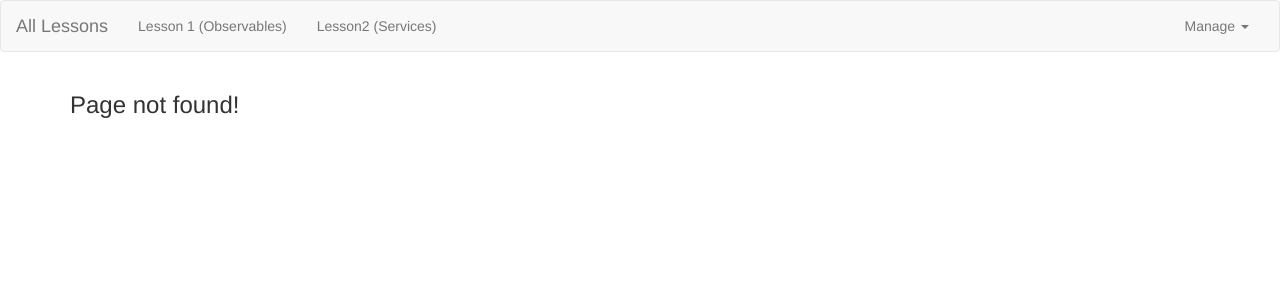
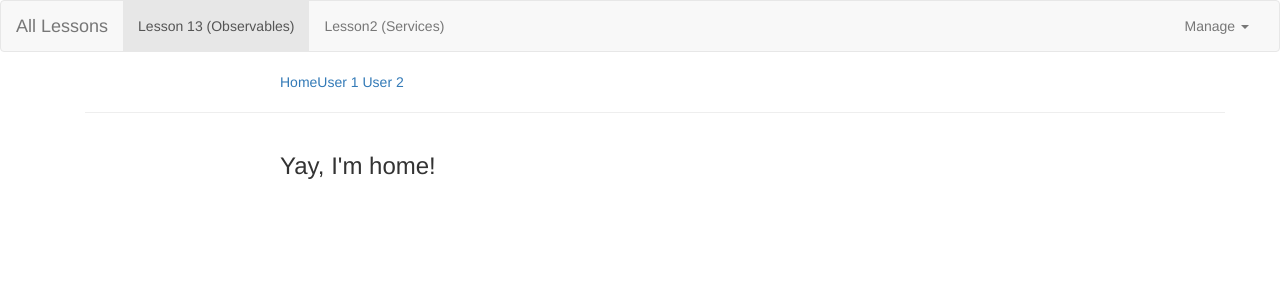
Before and after one commit to ishmaelillo1/All, an Angular app: page /Observables/Home in a window 1280 px wide. Before the commit this address led to /not-found. Shown: the top 300 px of the page. Built offline with nearby package versions, Linux system fonts and the light colour scheme.

Commit message:
Observables End

```diff
--- a/src/app/Lessons/Observables/app-observables/app-observables.component.html
+++ b/src/app/Lessons/Observables/app-observables/app-observables.component.html
@@ -1,3 +1,15 @@
-<p>
-  app-observables works!
-</p>
+<div class="container">
+  <div class="row">
+    <div class="col-xs-12 col-sm-10 col-md-8 col-sm-offset-1 col-md-offset-2">
+      <a routerLink="Home">Home</a>
+      <a [routerLink]="['user', 1]">User 1 {{user1Activated ? '(activated)' : ''}} </a>
+      <a [routerLink]="['user', 2]">User 2 {{user2Activated ? '(activated)' : ''}}</a>
+    </div>
+  </div>
+  <hr>
+  <div class="row">
+    <div class="col-xs-12 col-sm-10 col-md-8 col-sm-offset-1 col-md-offset-2">
+      <router-outlet></router-outlet>
+    </div>
+  </div>
+</div>
--- a/src/app/Lessons/Observables/app-observables/app-observables.component.ts
+++ b/src/app/Lessons/Observables/app-observables/app-observables.component.ts
@@ -1,4 +1,5 @@
 import { Component, OnInit } from '@angular/core';
+import { UsersService } from '../users.service';
 
 @Component({
   selector: 'app-app-observables',
@@ -6,10 +7,20 @@ import { Component, OnInit } from '@angular/core';
   styleUrls: ['./app-observables.component.css']
 })
 export class AppObservablesComponent implements OnInit {
-
-  constructor() { }
+  user1Activated = false;
+  user2Activated = false;
+  constructor(private usersServie: UsersService) { }
 
   ngOnInit() {
+    this.usersServie.userActivated.subscribe(
+      (id: number) => {
+        if (id === 1) {
+          this.user1Activated = true;
+        } else if (id === 2) {
+          this.user2Activated = true;
+        }
+      }
+    );
   }
 
 }
--- a/src/app/Lessons/Observables/home-observables/home-observables.component.html
+++ b/src/app/Lessons/Observables/home-observables/home-observables.component.html
@@ -1,3 +1 @@
-<p>
-  home-observables works!
-</p>
+<h3>Yay, I'm home!</h3>
--- a/src/app/Lessons/Observables/home-observables/home-observables.component.ts
+++ b/src/app/Lessons/Observables/home-observables/home-observables.component.ts
@@ -1,15 +1,61 @@
-import { Component, OnInit } from '@angular/core';
-
+import { Component, OnInit, OnDestroy } from '@angular/core';
+import { Observable } from 'rxjs/Observable';
+import 'rxjs/Rx';
+import { Observer } from 'rxjs/Observer';
+import { Subscription } from 'rxjs/Subscription';
 @Component({
   selector: 'app-home-observables',
   templateUrl: './home-observables.component.html',
   styleUrls: ['./home-observables.component.css']
 })
-export class HomeObservablesComponent implements OnInit {
-
+export class HomeObservablesComponent implements OnInit, OnDestroy {
+  numbersObsSubscription: Subscription;
+  customObsSubscription: Subscription;
   constructor() { }
 
   ngOnInit() {
+    const myNumbers = Observable.interval(1000)
+      .map(
+        (data: number) => {
+          return data * 2;
+        }
+      );
+    this.numbersObsSubscription = myNumbers.subscribe(
+      (number: number) => {
+        console.log(number);
+      }
+    );
+
+    const myObservable = Observable.create((observer: Observer<string> ) => {
+      setTimeout(() => {
+        observer.next('first package'); // Pushes the next data package
+      }, 2000);
+      setTimeout(() => {
+        observer.next('second package'); // Pushes the next data package
+      }, 4000);
+      // setTimeout(() => {
+      //   observer.error('this does not work!'); // Pushes the next data package
+      // }, 5000);
+      setTimeout(() => {
+        observer.complete(); // Pushes the next data package
+      }, 5000);
+    });
+
+    this.customObsSubscription = myObservable.subscribe(
+      (data: string) => {
+        console.log (data);
+      },
+      (error: string) => {
+        console.log(error);
+      },
+      () => {
+        console.log('completed');
+      }
+    );
   }
 
+  ngOnDestroy(){
+    this.numbersObsSubscription.unsubscribe();
+    this.customObsSubscription.unsubscribe();
+  }
 }
--- a/src/app/Lessons/Observables/user-observables/user-observables.component.html
+++ b/src/app/Lessons/Observables/user-observables/user-observables.component.html
@@ -1,3 +1,2 @@
-<p>
-  user-observables works!
-</p>
+<p>User with <strong>ID {{ id }}</strong> was loaded</p>
+<button class="btn btn-primary" (click)="onActivate()">Activate</button>
--- a/src/app/Lessons/Observables/user-observables/user-observables.component.ts
+++ b/src/app/Lessons/Observables/user-observables/user-observables.component.ts
@@ -1,4 +1,6 @@
 import { Component, OnInit } from '@angular/core';
+import { ActivatedRoute, Params } from '@angular/router';
+import { UsersService } from '../users.service';
 
 @Component({
   selector: 'app-user-observables',
@@ -6,10 +8,20 @@ import { Component, OnInit } from '@angular/core';
   styleUrls: ['./user-observables.component.css']
 })
 export class UserObservablesComponent implements OnInit {
+  id: number;
 
-  constructor() { }
+
+  constructor(private route: ActivatedRoute, private usersService: UsersService) { }
 
   ngOnInit() {
+    this.route.params
+      .subscribe(
+        (params: Params) => {
+          this.id = +params['id'];
+        }
+      );
   }
-
+  onActivate() {
+    this.usersService.userActivated.next(this.id);
+  }
 }
--- /dev/null
+++ b/src/app/Lessons/Observables/users.service.ts
@@ -0,0 +1,5 @@
+import { Subject } from 'rxjs/Subject';
+
+export class UsersService {
+  userActivated = new Subject();
+}
--- a/src/app/app.module.ts
+++ b/src/app/app.module.ts
@@ -12,6 +12,7 @@ import { HomeObservablesComponent } from './Lessons/Observables/home-observables
 import { UserObservablesComponent } from './Lessons/Observables/user-observables/user-observables.component';
 import { AppObservablesComponent } from './Lessons/Observables/app-observables/app-observables.component';
 
+import { UsersService } from './Lessons/Observables/users.service';
 @NgModule({
   declarations: [
     AppComponent,
@@ -24,12 +25,13 @@ import { AppObservablesComponent } from './Lessons/Observables/app-observables/a
   ],
   imports: [
 
+
   BrowserModule,
     FormsModule,
     HttpModule,
     AppRoutingModule
   ],
-  providers: [],
+  providers: [UsersService],
   bootstrap: [AppComponent]
 })
 export class AppModule { }
--- a/src/app/header/header.component.html
+++ b/src/app/header/header.component.html
@@ -9,8 +9,8 @@
     <div class="collapse navbar-collapse">
       <ul class="nav navbar-nav">
         <li routerLinkActive="active">
-          <a routerLink="/recipes">
-              Lesson 1 (Observables)
+          <a routerLink="/Observables">
+              Lesson 13 (Observables)
           </a>
         </li>
         <li routerLinkActive="active">
```
Also changed, not shown: src/app/app-routing.module.ts (+8 -0 lines).
